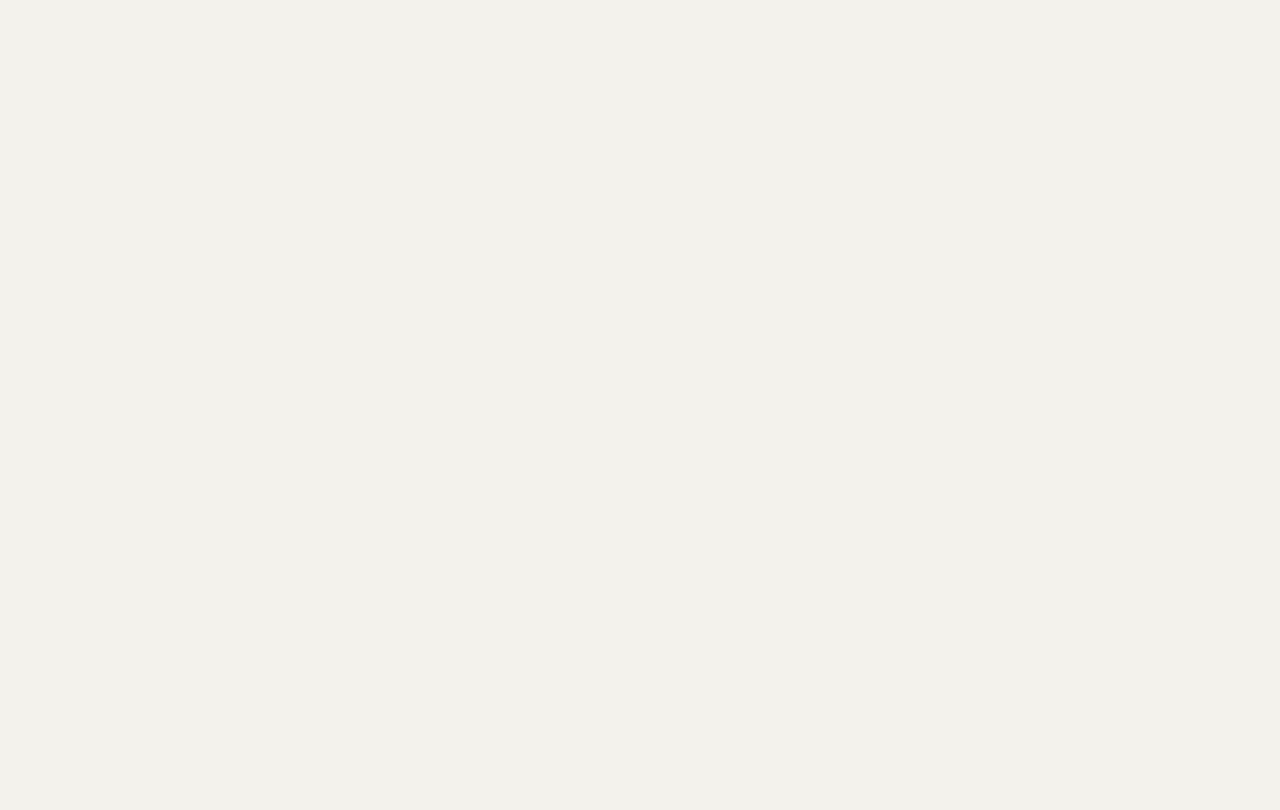
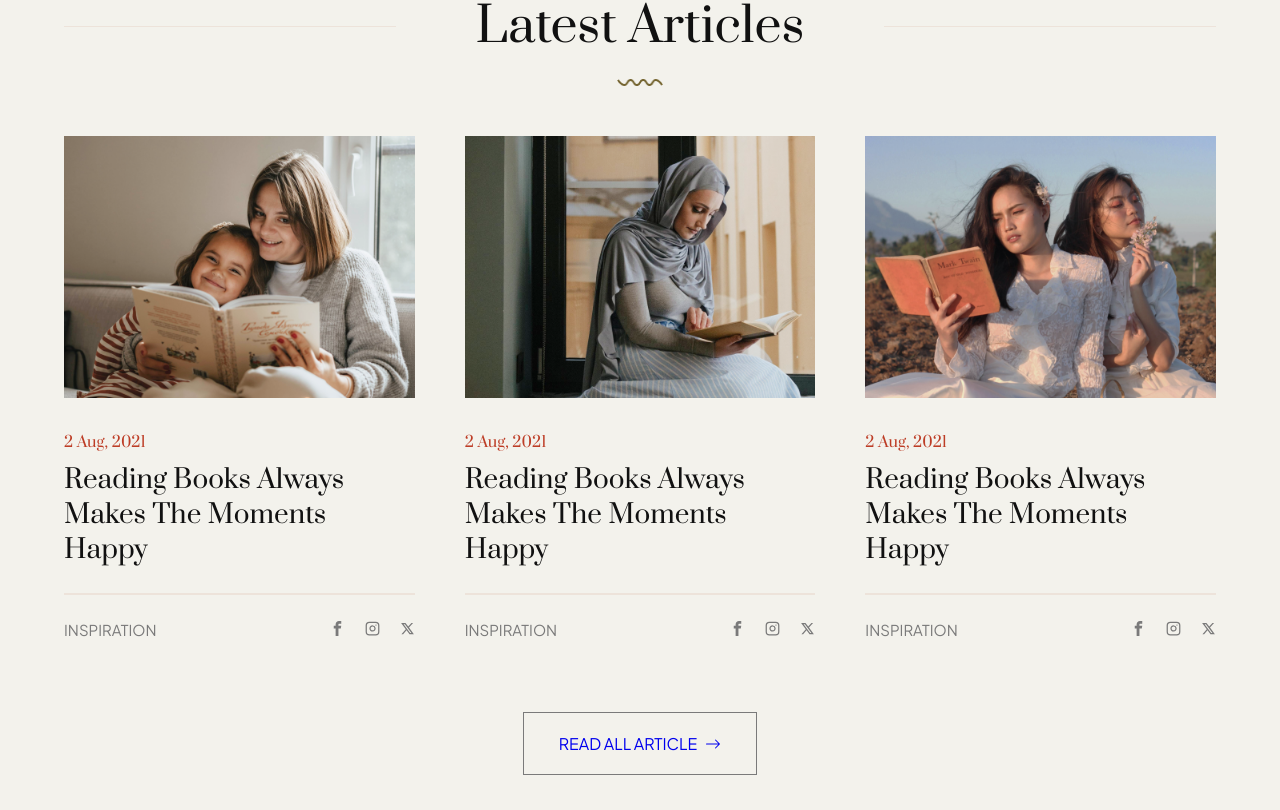
Before and after one commit to LaxmanZ/book-ecommerce-reactjs, a React (Vite) app: page / in a window 1280 px wide. Shown: the part 5710-6520 px from the top of the page. Before the commit the page ends 5509 px from the top, so only its background shows below. Built offline with nearby package versions, Linux system fonts and the light colour scheme.

Commit message:
created & designed the LatestArticle Component

```diff
--- /dev/null
+++ b/src/components/latestArticle/LatestArticle.jsx
@@ -0,0 +1,58 @@
+import { Link } from 'react-router-dom';
+import TitleTypeOne from '../../UI/titleTypeOne/TitleTypeOne';
+import { lettestArticleData } from '../../data/Data';
+import './latestArticle.css';
+
+import { ImFacebook } from 'react-icons/im';
+import { FiInstagram } from 'react-icons/fi';
+import { RiTwitterXLine } from 'react-icons/ri';
+import { BsArrowRight } from 'react-icons/bs';
+
+const LatestArticle = () => {
+  return (
+    <section className="latestArticle">
+      <div className="container latest-article-container">
+        <TitleTypeOne
+          Title={'Latest Articles'}
+          TitleTop={'Read Our Articles'}
+        />
+
+        <div className="latest-article-content">
+          {lettestArticleData.map((item) => (
+            <article key={item.id} className="latest-article">
+              <div className="article-image">
+                <img src={item.image} alt="article Image" />
+              </div>
+              <div className="article-info">
+                <h5>{item.date}</h5>
+                <Link to={item.titLink}>
+                  <h3>{item.title}</h3>
+                </Link>
+              </div>
+              <div className="latest-article-social">
+                <p>{item.inspiration}</p>
+                <div className="article-social">
+                  <a href={item.fbLink}>
+                    <ImFacebook />
+                  </a>
+                  <a href={item.instLink}>
+                    <FiInstagram />
+                  </a>
+                  <a href={item.twitaLink}>
+                    <RiTwitterXLine />
+                  </a>
+                </div>
+              </div>
+            </article>
+          ))}
+        </div>
+
+        <Link to={'*'} className="btn btn-border">
+          read all article <BsArrowRight />
+        </Link>
+      </div>
+    </section>
+  );
+};
+
+export default LatestArticle;
--- /dev/null
+++ b/src/components/latestArticle/latestArticle.css
@@ -0,0 +1,75 @@
+.latest-article-content {
+  display: grid;
+  grid-template-columns: repeat(3, 1fr);
+  gap: 50px;
+  margin-top: 50px;
+}
+
+.article-image {
+  margin-bottom: 30px;
+}
+
+.article-info {
+  display: flex;
+  flex-direction: column;
+  gap: 10px;
+  border-bottom: 2px solid var(--color-dark-Ex);
+  padding-bottom: 26px;
+}
+
+.article-info h5 {
+  color: var(--color-primary);
+  font-size: 15px;
+  text-transform: capitalize;
+}
+
+.article-info h3 {
+  font-size: 26px;
+  text-transform: capitalize;
+}
+
+.latest-article-social {
+  margin-top: 18px;
+  display: flex;
+  justify-content: space-between;
+}
+
+.latest-article-social p {
+  text-transform: uppercase;
+  font-size: 15px;
+}
+
+.article-social {
+  display: flex;
+  gap: 20px;
+  align-items: center;
+}
+
+.article-social a {
+  font-size: 15px;
+  color: var(--color-dark);
+  transition: var(--transition);
+}
+
+.article-social a:hover {
+  color: var(--color-primary);
+}
+
+.latest-article-container .btn {
+  margin: auto;
+  margin-top: 66px;
+}
+
+/* Media Queries  */
+@media (max-width: 1024px) {
+  .latest-article-content {
+    grid-template-columns: repeat(2, 1fr);
+    gap: 40px;
+  }
+}
+
+@media (max-width: 600px) {
+  .latest-article-content {
+    grid-template-columns: repeat(1, 1fr);
+  }
+}
--- a/src/pages/Home.jsx
+++ b/src/pages/Home.jsx
@@ -2,6 +2,7 @@ import BestSellingBook from '../components/bestSellingBook/BestSellingBook';
 import Brands from '../components/brands/Brands';
 import FeaturesBooks from '../components/features/FeaturesBook';
 import Header from '../components/header/Header';
+import LatestArticle from '../components/latestArticle/LatestArticle';
 import PopularBooks from '../components/popularBooks/PopularBooks';
 import Quotes from '../components/quotes/Quotes';
 
@@ -14,6 +15,7 @@ const Home = () => {
       <BestSellingBook />
       <PopularBooks />
       <Quotes />
+      <LatestArticle />
     </>
   );
 };
```
